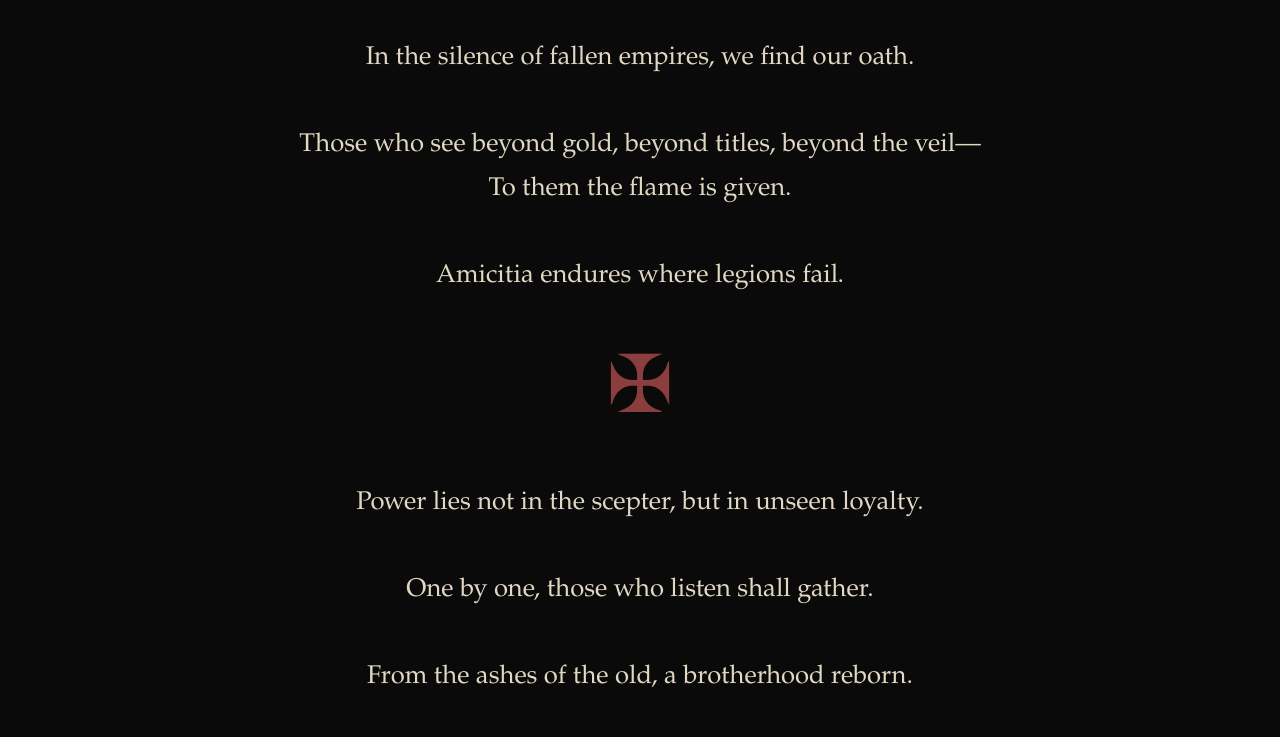
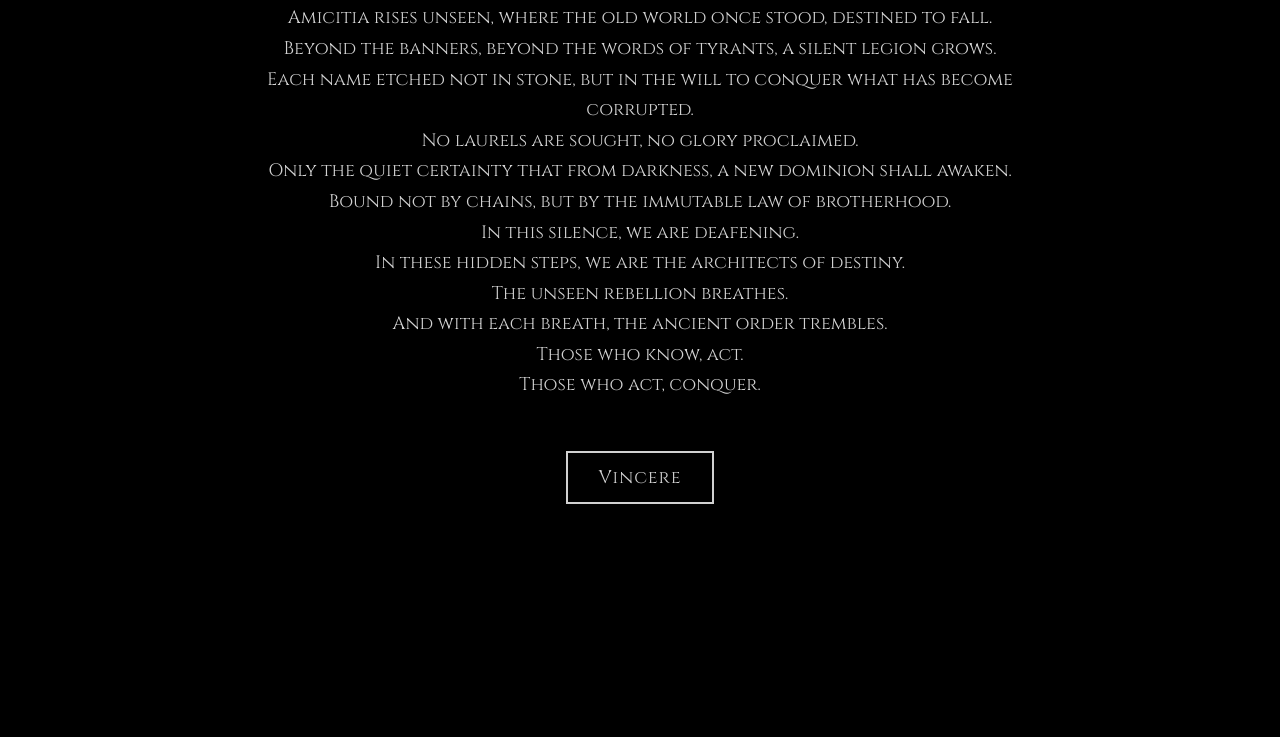
Before and after one commit to amicitiax/x, a plain HTML site: page index.html in a window 1280 px wide. Shown: the part 395-1132 px from the top of the page. After the commit the page ends 939 px from the top, so only its background shows below. Drawn offline with Linux system fonts and the light colour scheme.

Commit message:
Update index.html

```diff
--- a/index.html
+++ b/index.html
@@ -2,89 +2,93 @@
 <html lang="en">
 <head>
   <meta charset="UTF-8">
+  <meta name="viewport" content="width=device-width, initial-scale=1.0">
   <title>Amicitia</title>
+  <link href="https://fonts.googleapis.com/css2?family=Cinzel:wght@400;700&display=swap" rel="stylesheet">
   <style>
-        body {
-            background-color: #0a0a0a;
-            color: #e0d8c3;
-            font-family: 'Garamond', 'Cinzel', serif;
+    body, html {
       margin: 0;
       padding: 0;
+      background-color: #000000;
+      color: #d1d1d1;
+      font-family: 'Cinzel', serif;
+      height: 100%;
+    }
+
+    .container {
+      display: flex;
+      flex-direction: column;
+      align-items: center;
+      justify-content: center;
+      padding: 40px 20px;
+      min-height: 100vh;
+    }
+
+    .logo {
+      max-width: 200px;
+      margin-bottom: 30px;
+    }
+
+    .essay {
+      max-width: 800px;
       text-align: center;
     }
-        header {
-            background-color: #1a1a1a;
-            padding: 80px 20px 30px;
-            border-bottom: 2px solid #bfa76f;
+
+    h1 {
+      font-size: 48px;
+      margin-bottom: 20px;
+      font-weight: 700;
+      letter-spacing: 2px;
     }
-        header h1 {
-            font-size: 4.5em;
-            margin: 0;
-            letter-spacing: 6px;
-            text-transform: uppercase;
-            color: #e0d8c3;
+
+    p {
+      font-size: 18px;
+      line-height: 1.7;
+      margin-bottom: 50px;
     }
-        main {
-            padding: 60px 20px;
+
+    .vincere-button {
+      display: inline-block;
+      padding: 12px 30px;
+      border: 2px solid #d1d1d1;
+      color: #d1d1d1;
+      text-decoration: none;
+      font-size: 18px;
+      letter-spacing: 1px;
+      transition: all 0.3s ease;
     }
-        p {
-            font-size: 1.6em;
-            line-height: 1.7;
-            margin: 40px auto;
-            max-width: 800px;
-        }
-        .symbol {
-            font-size: 5em;
-            color: #8c3d3d;
-            margin: 30px 0;
-        }
-        .hidden-message {
-            color: #5c5c5c;
-            font-size: 1.2em;
-            margin-top: 60px;
-        }
-        footer {
-            margin-top: 80px;
-            padding-bottom: 40px;
-            font-size: 1em;
-            color: #777;
+
+    .vincere-button:hover {
+      border-color: #aa0000;
+      color: #aa0000;
     }
   </style>
 </head>
 <body>
+  <div class="container">
+    <img src="https://i.imgur.com/NKUUdTB.png" alt="Amicitia Logo" class="logo">
 
-    <header>
+    <div class="essay">
       <h1>Amicitia</h1>
-    </header>
-
-    <main>
-        <div class="symbol">⚡</div>
-
       <p>
-            In the silence of fallen empires, we find our oath.<br><br>
-            Those who see beyond gold, beyond titles, beyond the veil—<br>
-            To them the flame is given.<br><br>
-            Amicitia endures where legions fail.
+        In the shadows of crumbling empires, a pact is forged.<br>
+        Born not of gold nor fleeting titles, but of blood, conviction, and purpose.<br>
+        Amicitia rises unseen, where the old world once stood, destined to fall.<br>
+        Beyond the banners, beyond the words of tyrants, a silent legion grows.<br>
+        Each name etched not in stone, but in the will to conquer what has become corrupted.<br>
+        No laurels are sought, no glory proclaimed.<br>
+        Only the quiet certainty that from darkness, a new dominion shall awaken.<br>
+        Bound not by chains, but by the immutable law of brotherhood.<br>
+        In this silence, we are deafening.<br>
+        In these hidden steps, we are the architects of destiny.<br>
+        The unseen rebellion breathes.<br>
+        And with each breath, the ancient order trembles.<br>
+        Those who know, act.<br>
+        Those who act, conquer.
       </p>
 
-        <div class="symbol">✠</div>
-
-        <p>
-            Power lies not in the scepter, but in unseen loyalty.<br><br>
-            One by one, those who listen shall gather.<br><br>
-            From the ashes of the old, a brotherhood reborn.
-        </p>
-
-        <div class="hidden-message">
-            <!-- "Veritas in Tenebris." ("Truth in Darkness.") -->
-            <!-- "Seek not the throne, but the torch." -->
-            <!-- "Amicitia custodit flammam." ("Friendship guards the flame.") -->
+      <a href="#" class="vincere-button">Vincere</a>
     </div>
-    </main>
-
-    <footer>
-        Est Veritas. Est Concordia. Est Libertas.
-    </footer>
-
+  </div>
 </body>
 </html>
```
Lines whose indentation alone changed are shown as unchanged.
